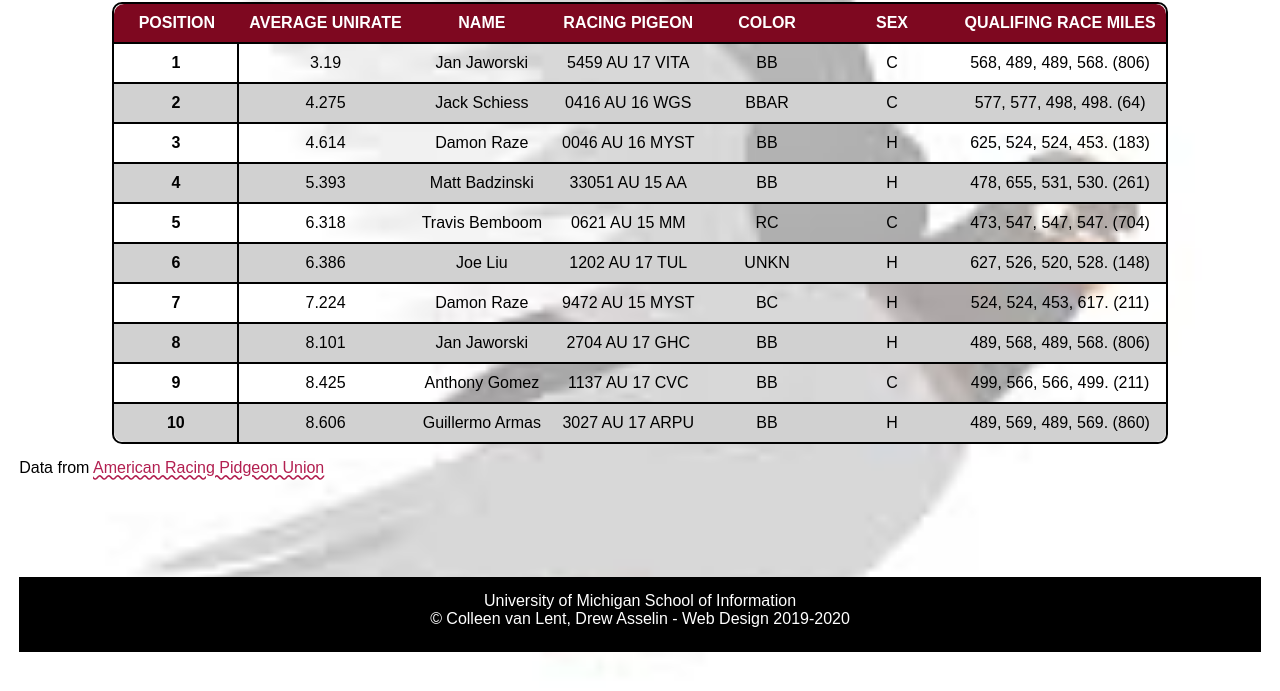
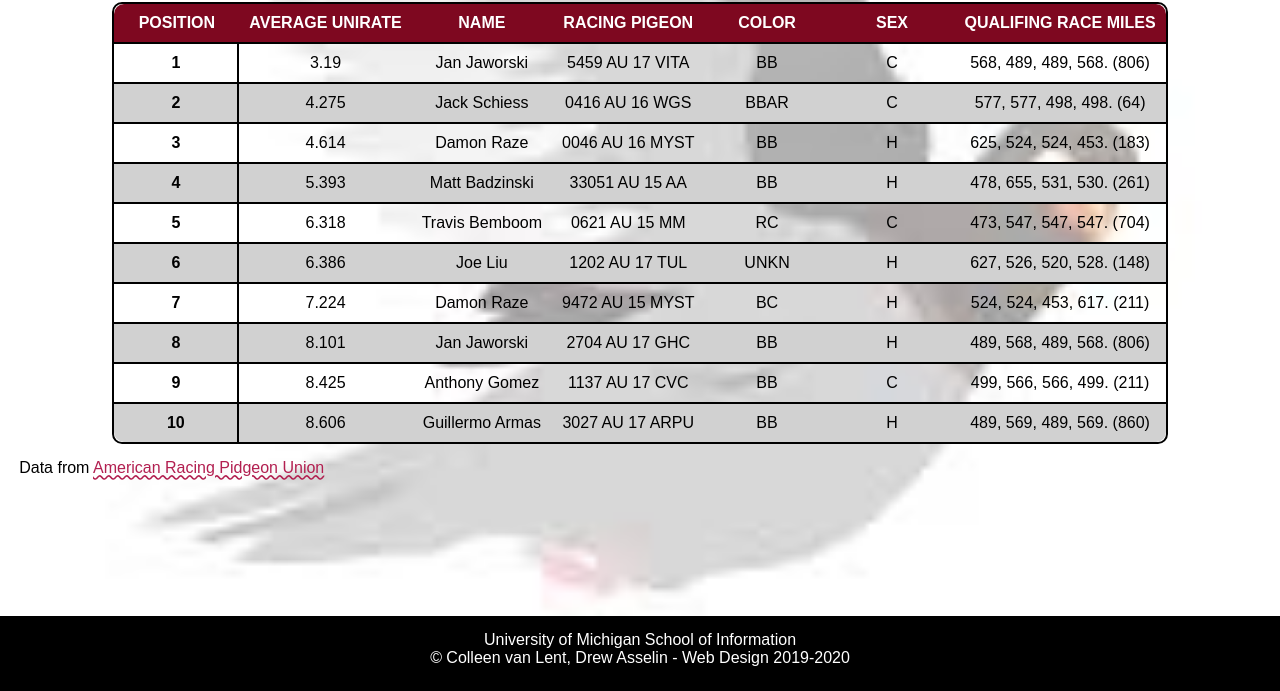
Before and after one commit to sarahzhao21/homework4-2021, a plain HTML site: page index.html in a window 1280 px wide. Shown: the part 109-800 px from the top of the page. Drawn offline with Linux system fonts and the light colour scheme; a web font is replaced by a local one.

Commit message:
Add files via upload

```diff
--- a/css/style.css
+++ b/css/style.css
@@ -133,7 +133,9 @@ tbody tr:last-child td:last-child{
 
 /*Req 8*/
 footer{
-  position:static;
+  position:absolute;
+  left: 0px;
+  bottom: 0px;
   width:100%;
   min-height: 75px;
   background:#000000;
```
